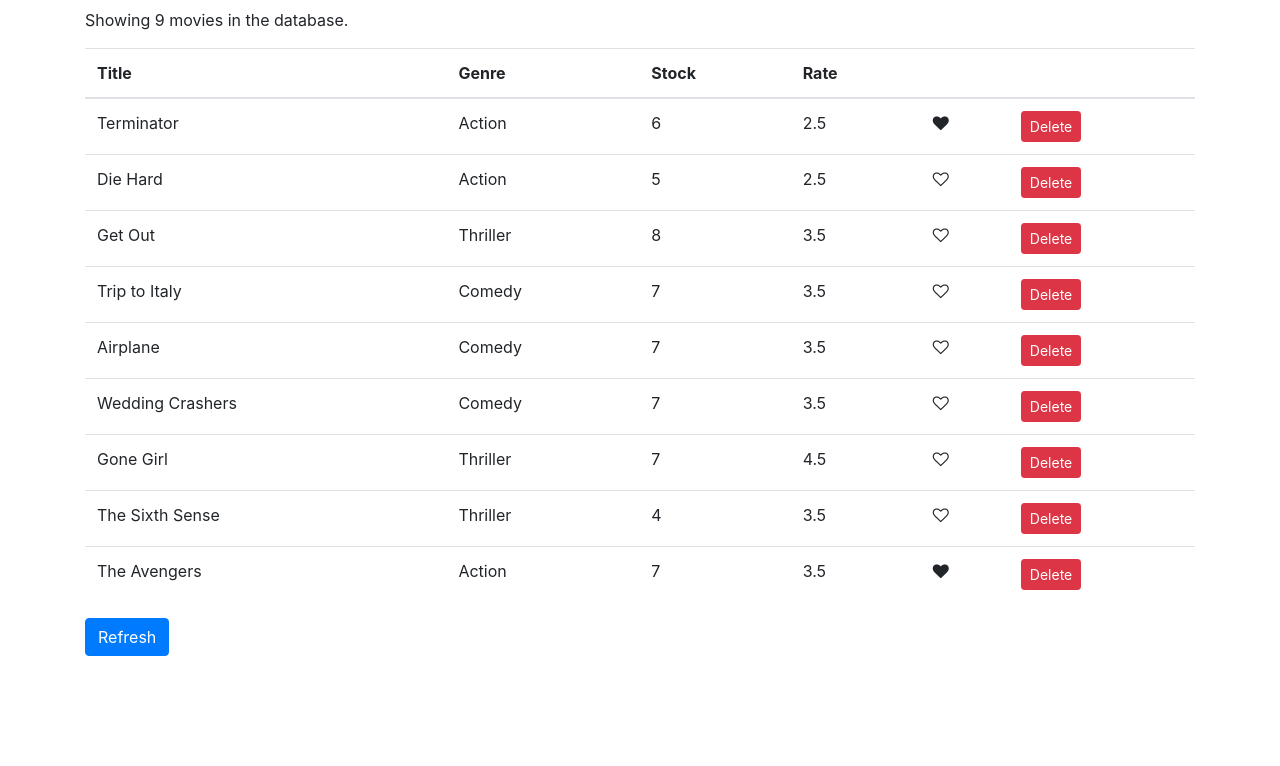
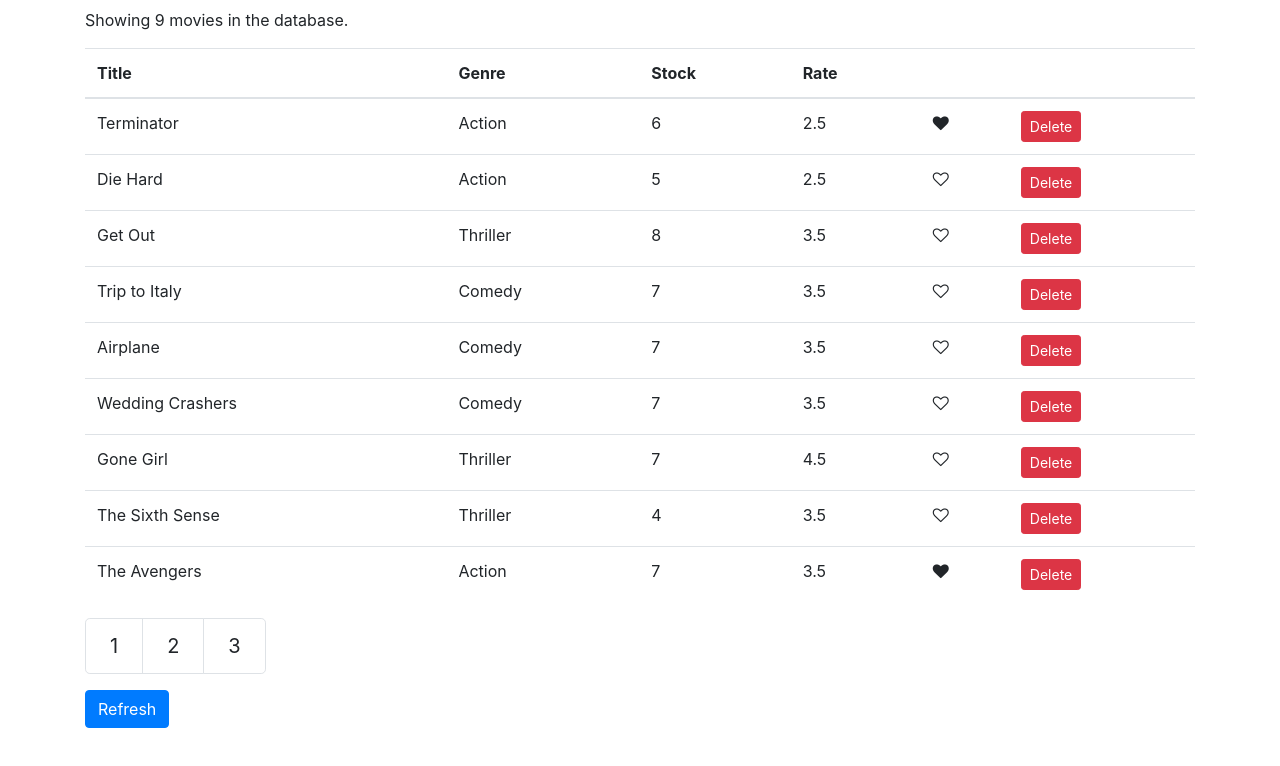
Before and after one commit to andresev/vidly-project, a React (Create React App) app: page / in a window 1280 px wide. Shown: the top 766 px of the page. Built offline with nearby package versions, Linux system fonts and the light colour scheme.

Commit message:
added pagination component

```diff
--- a/package.json
+++ b/package.json
@@ -8,6 +8,7 @@
     "@testing-library/user-event": "^13.5.0",
     "bootstrap": "^4.1.1",
     "font-awesome": "^4.7.0",
+    "lodash": "^4.17.10",
     "react": "^18.0.0",
     "react-dom": "^18.0.0",
     "react-scripts": "5.0.1",
--- a/src/components/Movies.jsx
+++ b/src/components/Movies.jsx
@@ -1,10 +1,12 @@
 import React, { Component } from "react";
 import { getMovies } from "../services/fakeMovieService";
 import Like from "./common/Like";
+import Pagination from "./Pagination";
 
 class Movies extends Component {
   state = {
     movies: getMovies(),
+    pageSize: 4,
   };
 
   handleDelete = (movie) => {
@@ -26,6 +28,10 @@
     movies[index] = { ...movies[index] };
     movies[index].liked = !movies[index].liked;
     this.setState({ movies });
+  };
+
+  handlePageChange = (page) => {
+    console.log(page);
   };
 
   render() {
@@ -84,6 +90,13 @@
             ))}
           </tbody>
         </table>
+
+        <Pagination
+          itemCount={this.state.movies.length}
+          pageSize={this.state.pageSize}
+          onPageChange={this.handlePageChange}
+        />
+
         <button
           onClick={this.handleRefresh}
           type="button"
--- /dev/null
+++ b/src/components/Pagination.jsx
@@ -0,0 +1,22 @@
+import React from "react";
+import _ from "lodash";
+
+const Pagination = ({ itemCount, pageSize }) => {
+  const pageCount = Math.ceil(itemCount / pageSize);
+  if (pageCount === 1) return null;
+  const pages = _.range(1, pageCount + 1);
+
+  return (
+    <nav aria-label="...">
+      <ul class="pagination pagination-lg">
+        {pages.map((page) => (
+          <li key={page} class="page-item" aria-current="page">
+            <a class="page-link">{page}</a>
+          </li>
+        ))}
+      </ul>
+    </nav>
+  );
+};
+
+export default Pagination;
```
Also changed, not shown: 2 other files (tests, documents, lock files or other folders).
